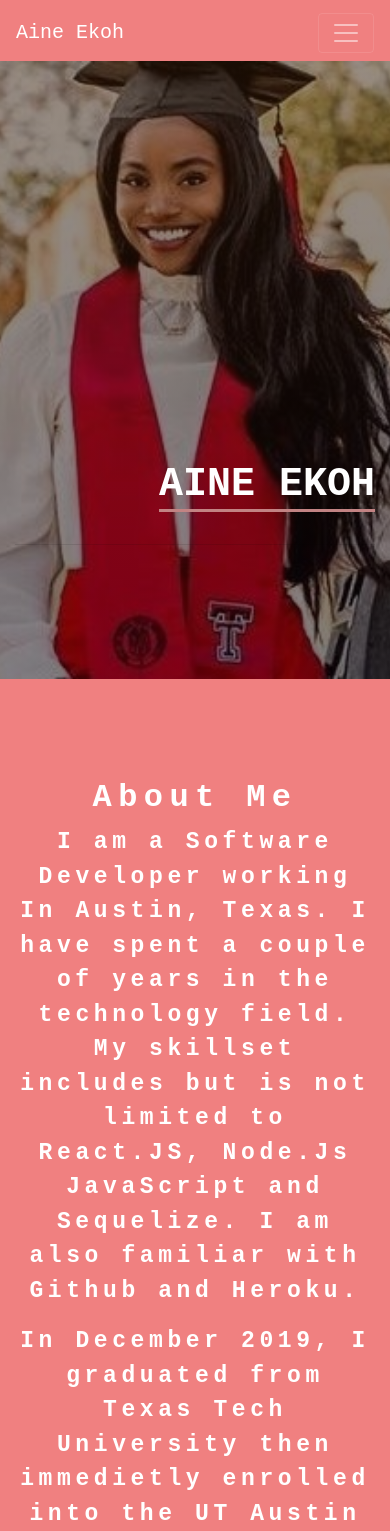
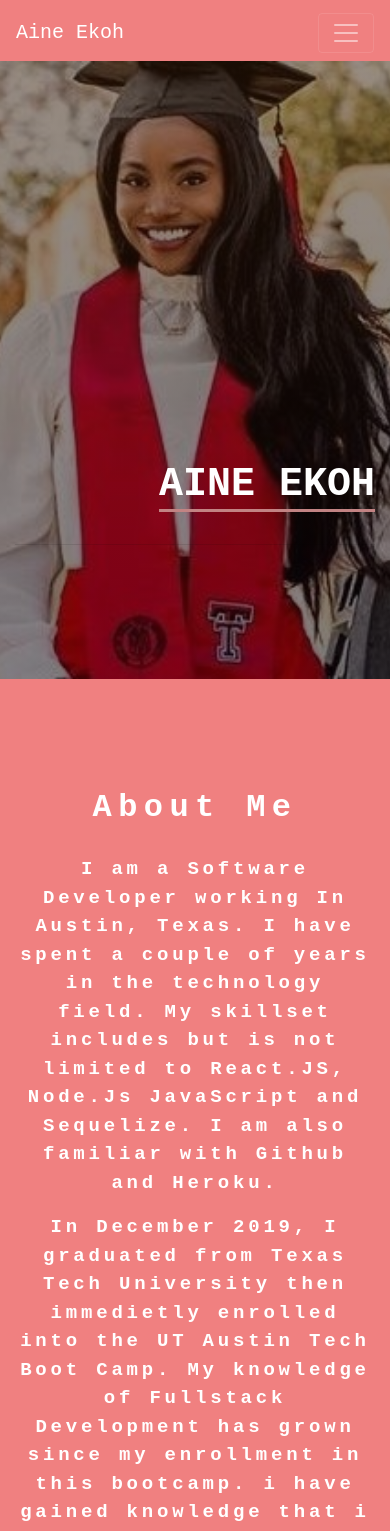
Before and after one commit to aekoh/AineReactPortfolio, a React (Create React App) app: page / in a window 390 px wide. Shown: the top 1531 px of the page. Built offline with nearby package versions, Linux system fonts and the light colour scheme.

Commit message:
style css and mobile testing

```diff
--- a/src/components/About/About.css
+++ b/src/components/About/About.css
@@ -7,13 +7,14 @@
 h2 {
     letter-spacing: 0.2em;
     font-family: monospace;
+    padding-bottom: 20px;
 }
 
 #aboutMe  {
     text-align: center;
     padding-bottom: 70px;
-    padding-top: 100px;
-    font-size: 23px;
+    padding-top: 110px;
+    font-size: 19px;
     font-family: monospace;
     letter-spacing: 0.2em;
 }
```
